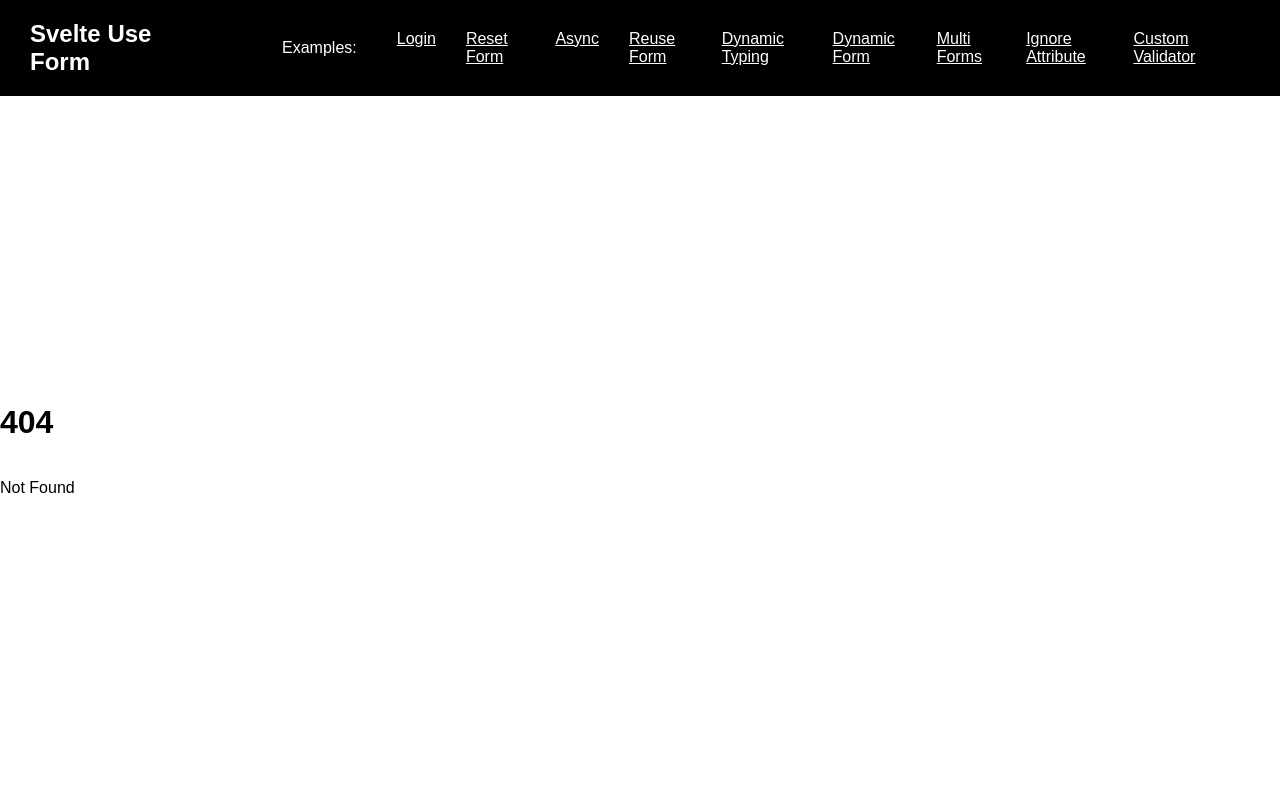
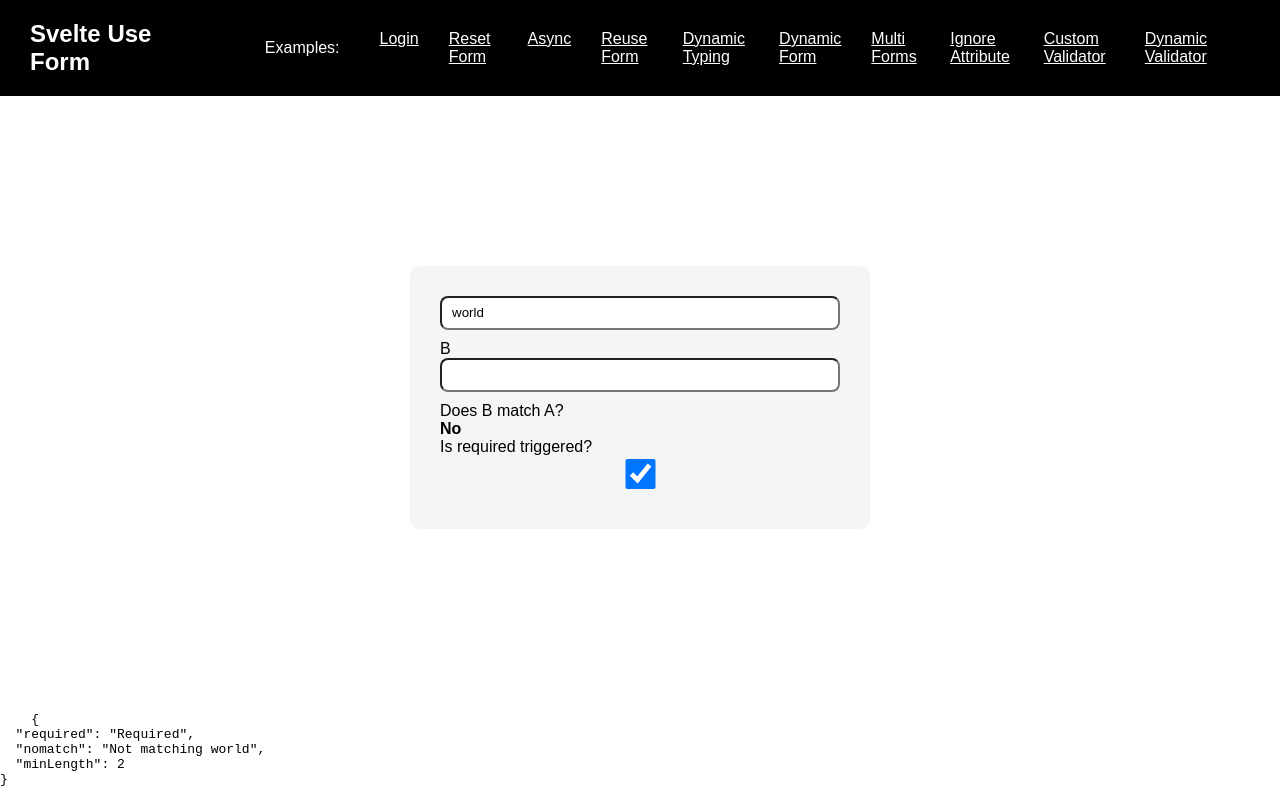
Before and after one commit to noahsalvi/svelte-use-form, a SvelteKit app: page /examples/dynamic-validator in a window 1280 px wide. Before the commit this address had no page. Built offline with nearby package versions, Linux system fonts and the light colour scheme.

Commit message:
Add tests for dynamic validators

```diff
--- a/package.json
+++ b/package.json
@@ -22,7 +22,8 @@
   ],
   "scripts": {
     "dev": "vite dev",
-    "build": "svelte-kit sync && svelte-package",
+    "build": "vite build",
+    "package": "svelte-kit sync && svelte-package",
     "preview": "vite preview",
     "test": "npx playwright test",
     "prepublishOnly": "echo 'Did you mean to publish `./package/`, instead of `./`?' && exit 1",
@@ -35,7 +36,7 @@
     "svelte": ">=3.46.0 < 5"
   },
   "devDependencies": {
-    "@playwright/test": "^1.25.0",
+    "@playwright/test": "^1.36.1",
     "@sveltejs/adapter-auto": "next",
     "@sveltejs/kit": "next",
     "@sveltejs/package": "^1.0.0-next.6",
--- a/src/routes/NavigationBar.svelte
+++ b/src/routes/NavigationBar.svelte
@@ -9,6 +9,7 @@
     "multi-forms",
     "ignore-attribute",
     "custom-validator",
+    "dynamic-validator"
   ];
 
   const getTitle = (path: string) => {
--- /dev/null
+++ b/src/routes/examples/dynamic-validator/+page.svelte
@@ -0,0 +1,31 @@
+<script lang="ts">
+  import { useForm, validators, Hint, minLength, required } from "$lib";
+  let aValue = "world";
+  const form = useForm({
+    copy: { validators: [required] },
+  });
+
+  const matchValidator = (matchString: string) => (formValue: string) => {
+    if (formValue != matchString) {
+      return { nomatch: `Not matching ${matchString}` };
+    }
+  };
+</script>
+
+<form use:form>
+  <input id="inputA" bind:value={aValue} />
+  B
+  <input id="inputB" name="copy" use:validators={[matchValidator(aValue), minLength(2)]} />
+  Does B match A?<b id="is-matching">{$form.copy?.valid ? "Yes" : "No"}</b>
+  Is required triggered? <input type="checkbox" id="is-empty" checked={!!$form.copy?.errors.required} />
+</form>
+<pre>
+    { JSON.stringify($form.copy?.errors, null, "  ") }
+</pre>
+
+<style>
+  form {
+    display: flex;
+    flex-direction: column;
+  }
+</style>
```
Also changed, not shown: playwright.config.ts (+4 -3 lines), 2 other files (tests, documents, lock files or other folders).
